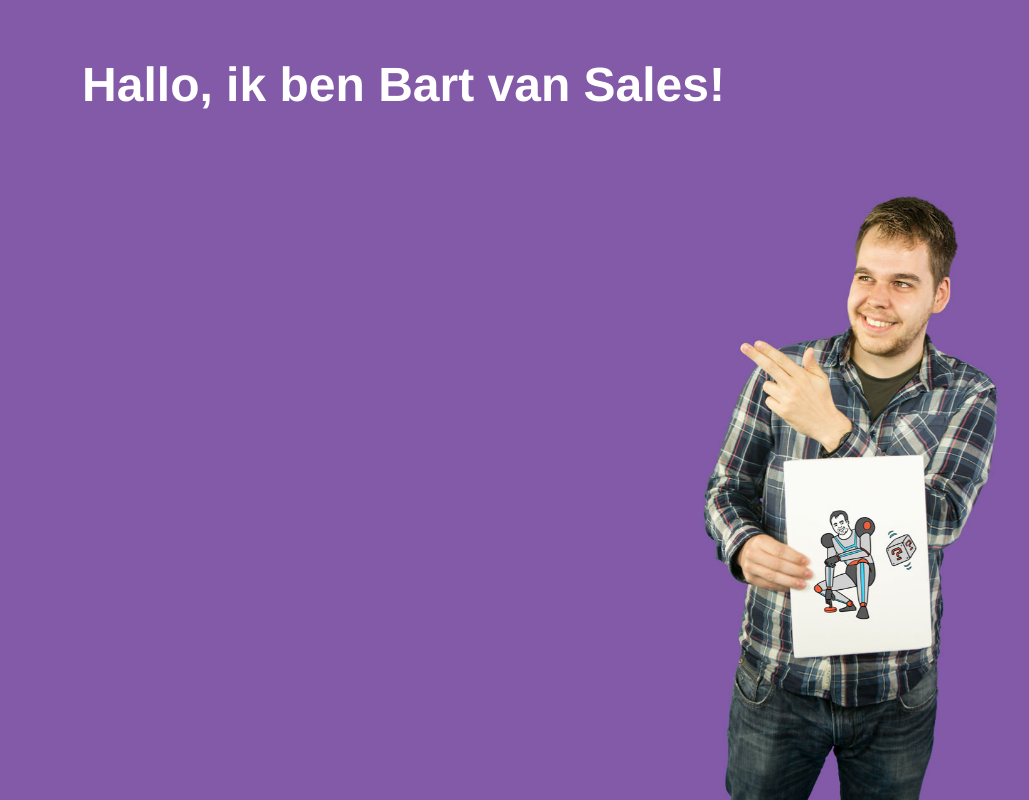
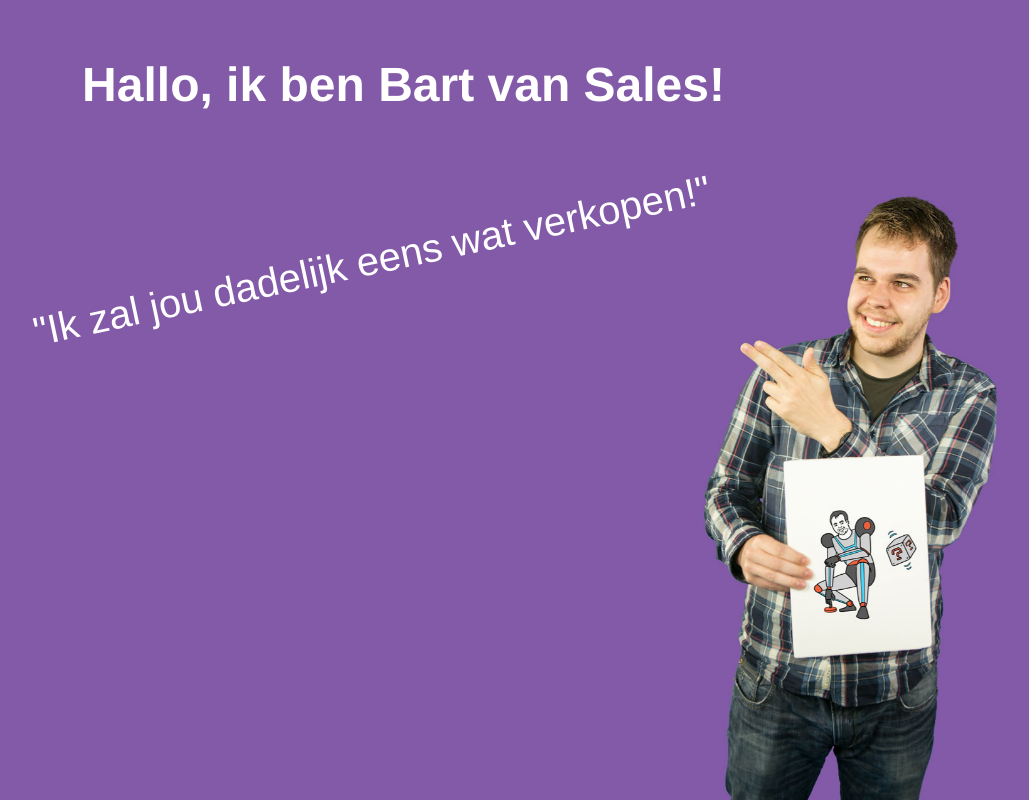
Before and after one commit to robinkanters/bvs, a plain HTML site: page index.html in a window 1280 px wide. Shown: the whole page, without its empty margins (205-1234 px from the left). Drawn offline with Linux system fonts and the light colour scheme.

Commit message:
Bart verkoopt dingen

```diff
--- a/bartvansales.css
+++ b/bartvansales.css
@@ -3,13 +3,27 @@ html, body {
     padding: 0;
     width: 80%;
 
+    font-family: "Helvetica Neue", Helvetica, Arial, sans-serif;
     background-color: #835aa8;
 }
 
 #content {
     margin: 15mm;
-    font-family: "Helvetica Neue", Helvetica, Arial, sans-serif;
     color: white;
+}
+
+#verkopen {
+    background: none;
+    color: white;
+    font-size: 2.5em;
+
+    margin: 30mm auto;
+
+    transform: rotate(348deg);
+    -webkit-transform: rotate(348deg);
+    -moz-transform: rotate(348deg);
+    -o-transform: rotate(348deg);
+    -ms-transform: rotate(348deg);
 }
 
 h1 {
@@ -17,6 +31,8 @@ h1 {
 }
 
 #bartvansales {
+    z-index: -100;
+
     position: fixed;
     bottom: 0;
     right: 0;
--- a/index.html
+++ b/index.html
@@ -10,6 +10,8 @@
             <h1>Hallo, ik ben Bart van Sales!</h1>
         </div>
 
+        <div id="verkopen">&quot;Ik zal jou dadelijk eens wat verkopen!&quot;</div>
+
         <img src="bart.jpg" alt="Bart van sales" title="Ik doe salesdingen als de beste!" id="bartvansales"/>
     </body>
 </html>
```
